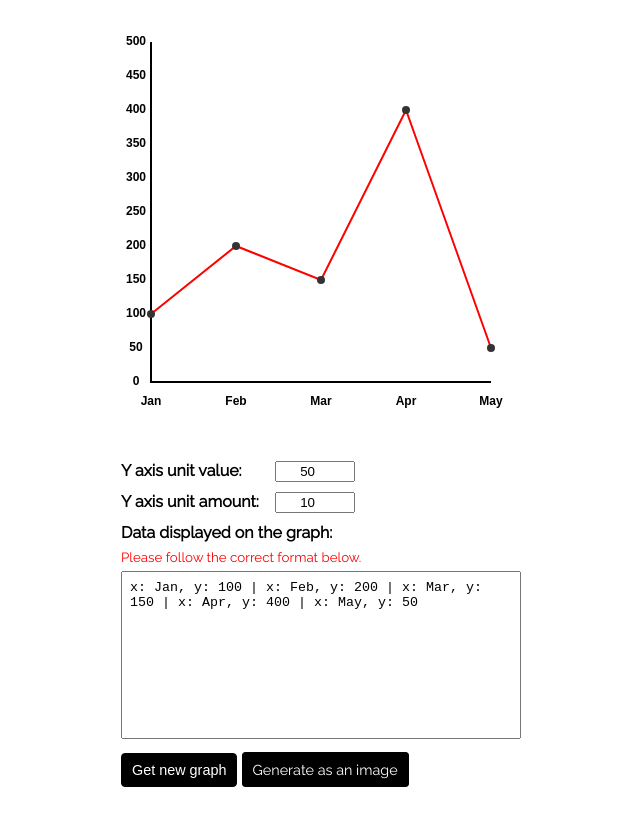
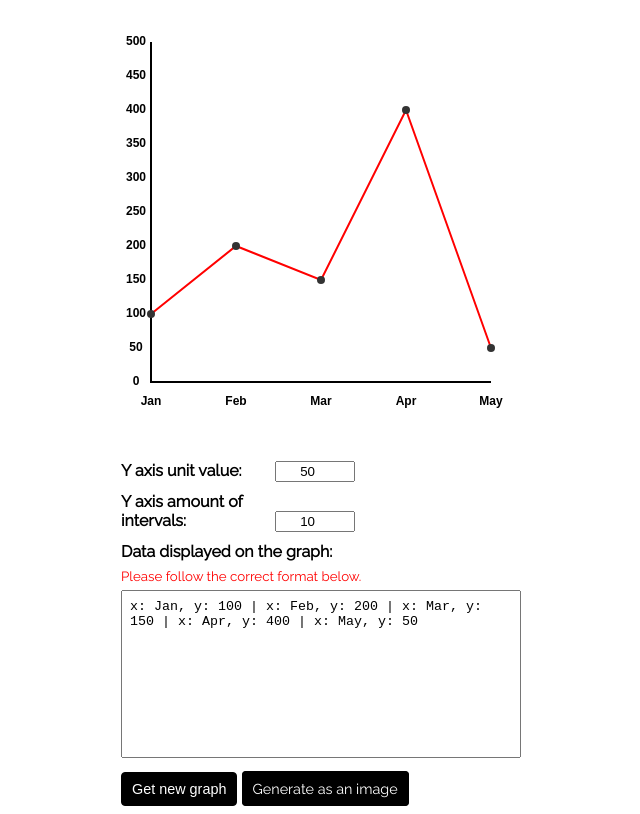
Before and after one commit to qianzhong516/js-line-graph, a plain HTML site: page index.html in a window 1280 px wide. Shown: the part 102-916 px from the top of the page, without its empty margins (319-959 px from the left). Drawn offline with Linux system fonts and the light colour scheme.

Commit message:
changed label name

```diff
--- a/index.html
+++ b/index.html
@@ -24,7 +24,7 @@
                 <input id="yunit" name="yunit" type="number" min=50 max=100 value=50 required>
             </div>
             <div class="form-control">
-                <label for="yunit-amount">Y axis unit amount: </label>
+                <label for="yunit-amount">Y axis amount of intervals: </label>
                 <input id="yunit-amount" name="yunit" type="number" min=5 max=10 value=10 required>
             </div>
             <div class="form-control">
```
